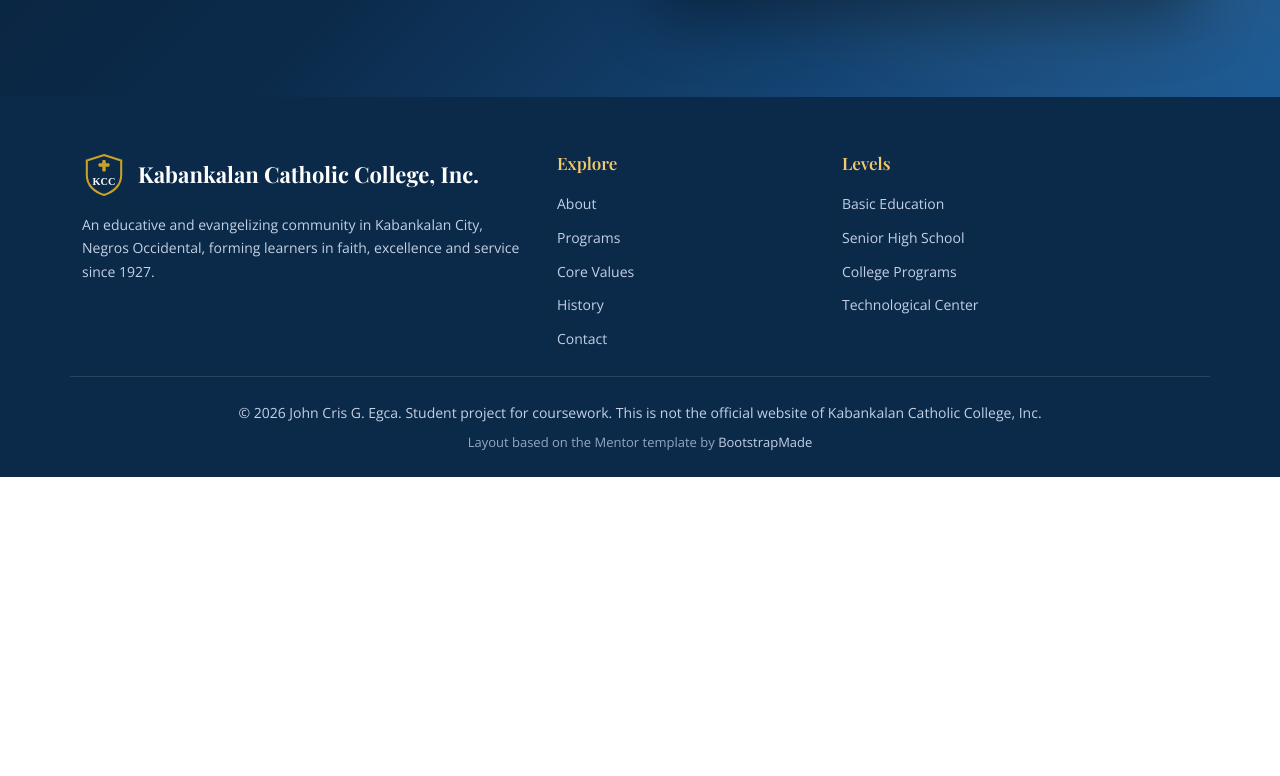
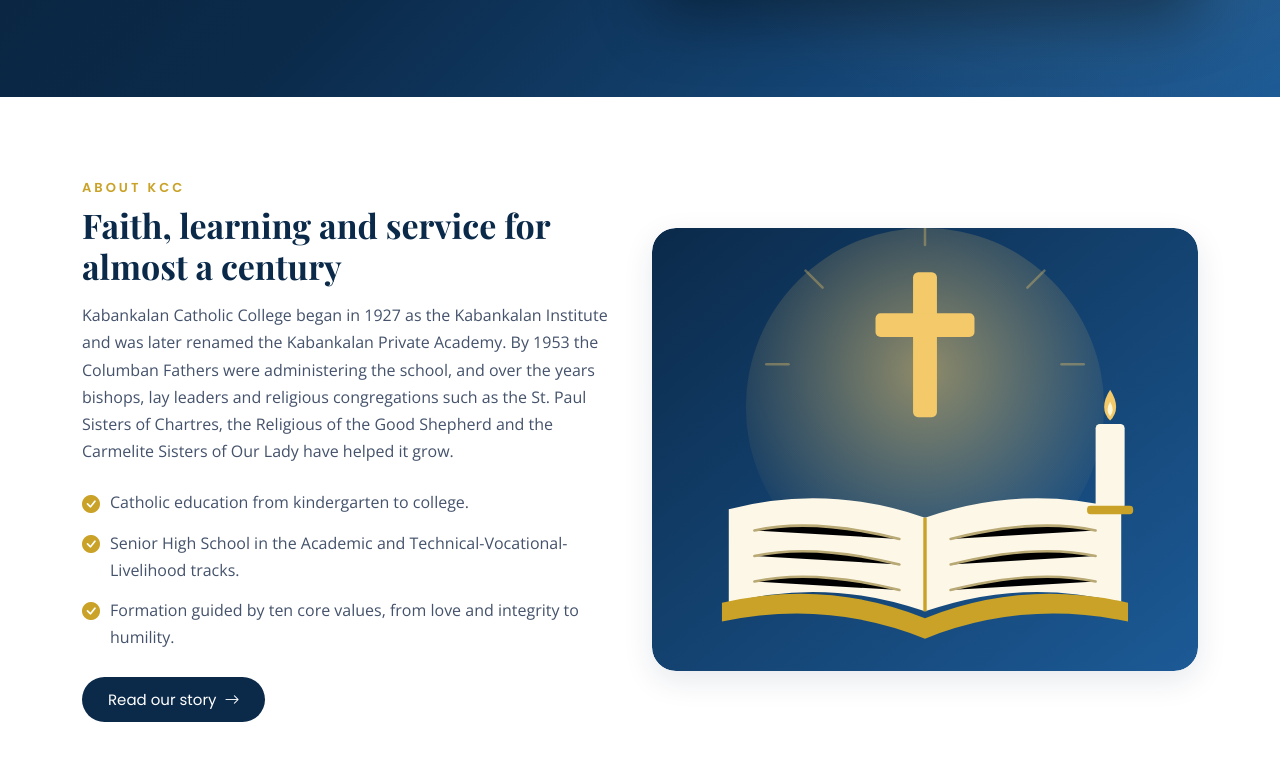
Before and after one commit to JohnCrisEgca/egca-project-2, a plain HTML site: page index.html in a window 1280 px wide. Shown: the part 604-1380 px from the top of the page. Before the commit the page ends 1081 px from the top, so only its background shows below. Drawn offline with nearby package versions, Linux system fonts and the light colour scheme.

Commit message:
Add About section

```diff
--- a/assets/css/main.css
+++ b/assets/css/main.css
@@ -274,3 +274,34 @@ section, .section {
   .hero .lead { margin-inline: auto; }
   .hero-actions { justify-content: center; }
 }
+
+/*--------------------------------------------------------------
+# About
+--------------------------------------------------------------*/
+.about .kicker {
+  font-family: var(--nav-font);
+  font-size: 13px;
+  font-weight: 600;
+  letter-spacing: 3px;
+  text-transform: uppercase;
+  color: var(--gold);
+  margin-bottom: 6px;
+}
+.about .content h2 { font-size: 34px; font-weight: 700; margin-bottom: 16px; }
+.about .content ul { list-style: none; padding: 0; margin: 18px 0 8px; }
+.about .content ul li { display: flex; gap: 10px; padding: 6px 0; }
+.about .content ul i { color: var(--gold); font-size: 18px; line-height: 1.6; }
+.about .about-img { border-radius: 24px; box-shadow: var(--shadow); }
+.about .read-more {
+  display: inline-flex;
+  align-items: center;
+  gap: 8px;
+  margin-top: 12px;
+  padding: 10px 26px;
+  border-radius: 50px;
+  background: var(--navy);
+  color: #fff;
+  font-family: var(--nav-font);
+  font-size: 15px;
+}
+.about .read-more:hover { background: var(--gold); color: var(--navy); }
--- a/index.html
+++ b/index.html
@@ -82,6 +82,28 @@
       </div>
     </section><!-- /Hero Section -->
 
+    <!-- About Section -->
+    <section id="about" class="about section">
+      <div class="container">
+        <div class="row gy-4 align-items-center">
+          <div class="col-lg-6 order-1 order-lg-2" data-aos="fade-up" data-aos-delay="100">
+            <img src="assets/img/about-faith.svg" class="img-fluid about-img" alt="Illustration of an open book, a cross and a lit candle">
+          </div>
+          <div class="col-lg-6 order-2 order-lg-1 content" data-aos="fade-up" data-aos-delay="200">
+            <p class="kicker">About KCC</p>
+            <h2>Faith, learning and service for almost a century</h2>
+            <p>Kabankalan Catholic College began in 1927 as the Kabankalan Institute and was later renamed the Kabankalan Private Academy. By 1953 the Columban Fathers were administering the school, and over the years bishops, lay leaders and religious congregations such as the St. Paul Sisters of Chartres, the Religious of the Good Shepherd and the Carmelite Sisters of Our Lady have helped it grow.</p>
+            <ul>
+              <li><i class="bi bi-check-circle-fill"></i> <span>Catholic education from kindergarten to college.</span></li>
+              <li><i class="bi bi-check-circle-fill"></i> <span>Senior High School in the Academic and Technical-Vocational-Livelihood tracks.</span></li>
+              <li><i class="bi bi-check-circle-fill"></i> <span>Formation guided by ten core values, from love and integrity to humility.</span></li>
+            </ul>
+            <a href="#history" class="read-more"><span>Read our story</span><i class="bi bi-arrow-right"></i></a>
+          </div>
+        </div>
+      </div>
+    </section><!-- /About Section -->
+
   </main>
 
   <footer id="footer" class="footer">
```
Also changed, not shown: assets/img/about-faith.svg (added).
